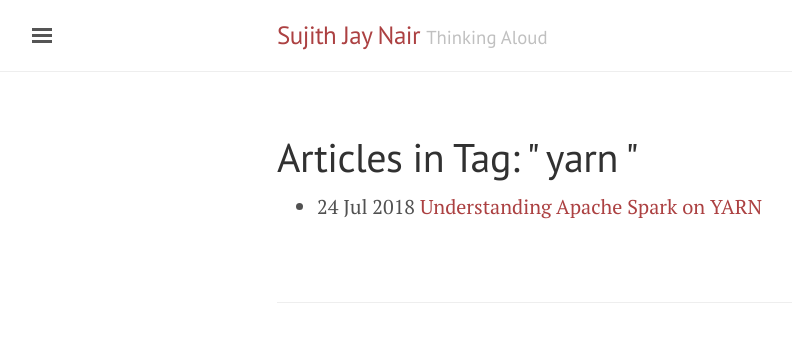
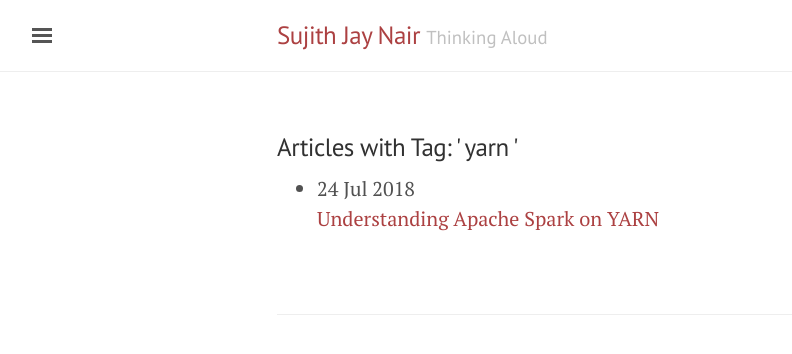
Before and after one commit to sujithjay/sujithjay.github.io, a Jekyll site: the page built from tag/yarn.md, in a window 1280 px wide. Shown: the top 354 px of the page, without its empty margins (3-795 px from the left). Built offline with Jekyll 4.4.1, drawn with Linux system fonts in a browser that asks for light colours; nearby versions of some CDN libraries.

Commit message:
Minor edits in tag page layout

```diff
--- a/_layouts/tagpage.html
+++ b/_layouts/tagpage.html
@@ -2,11 +2,10 @@
 layout: default
 ---
 <div class="post">
-    <h1>Articles in Tag: " {{ page.tag }} "</h1>
+    <h3>Articles with Tag:   ' {{ page.tag }} '</h3>
     <ul>
         {% for post in site.tags[page.tag] %}
-        <li>{{ post.date | date_to_string }}  <a href="{{ post.url }}">{{ post.title }}</a><br>
-            {{ post.description }}
+        <li>{{ post.date | date_to_string }} <br><a href="{{ post.url }}">{{ post.title }}</a>
         </li>
         {% endfor %}
     </ul>
```
